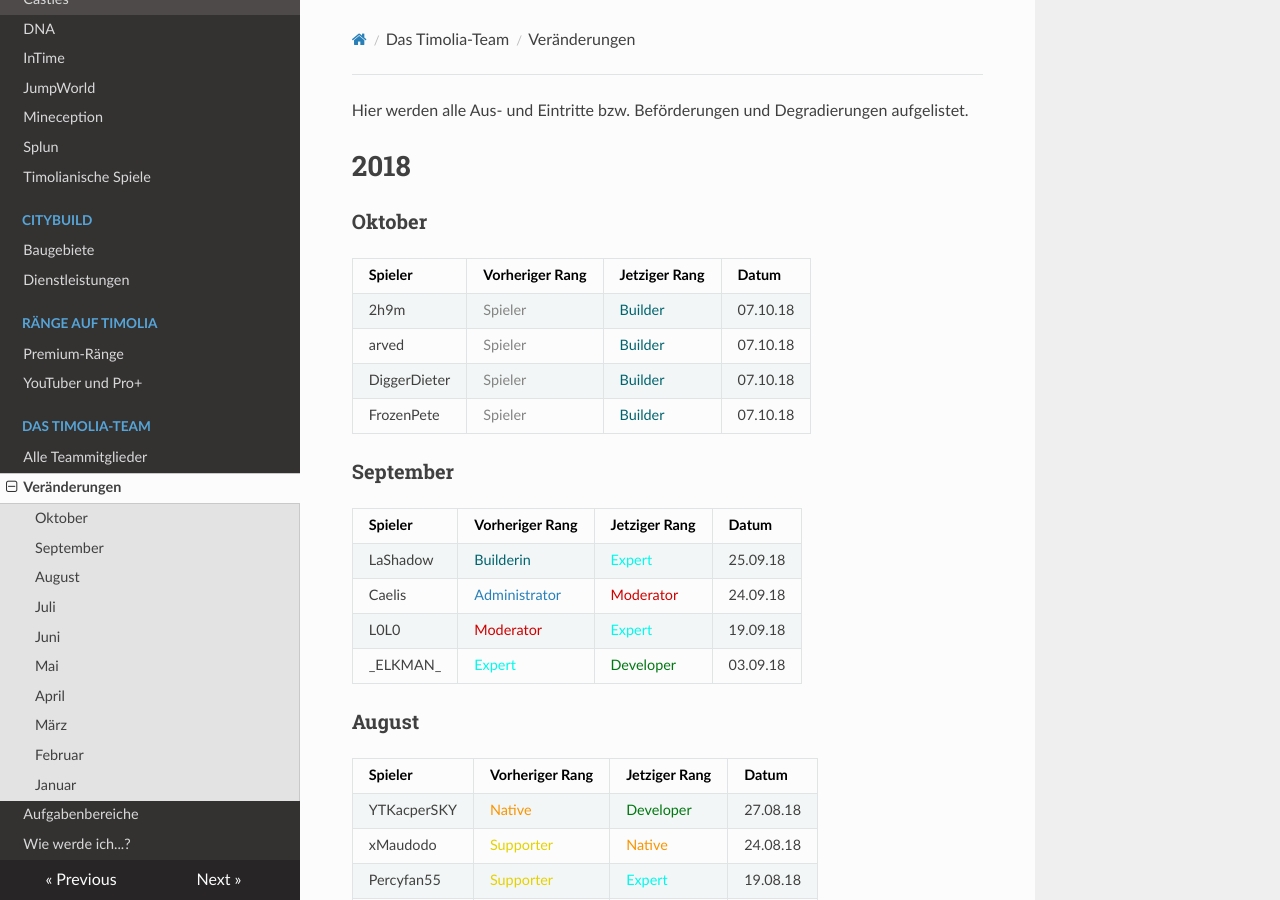
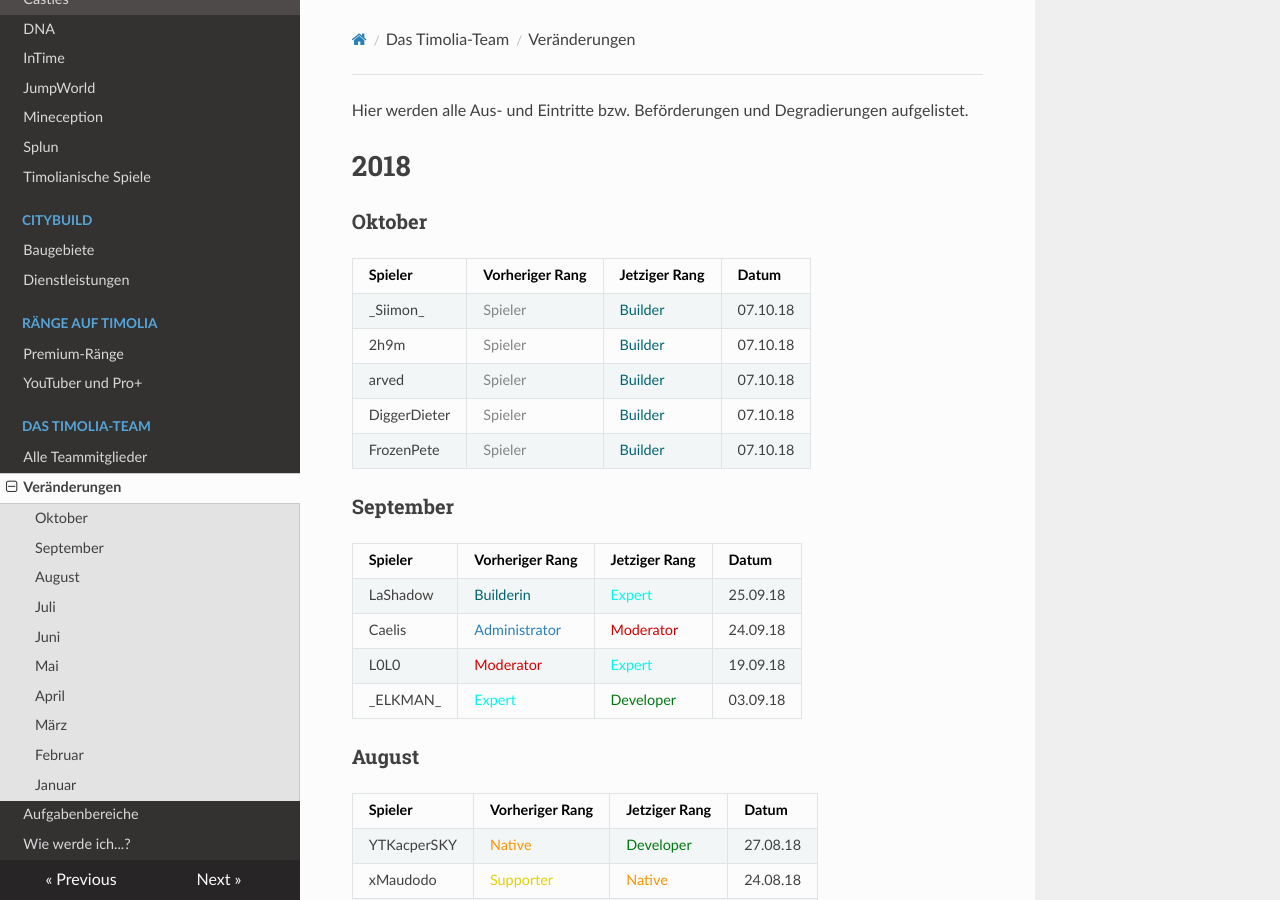
Before and after one commit to TimoliaDE/HowTo, an MkDocs documentation site: the page built from docs/team/changes.md, in a window 1280 px wide and 900 px high. Built offline with MkDocs 1.6.1, drawn with Linux system fonts in a browser that asks for light colours; nearby versions of some CDN libraries; old or Windows-style settings are respelled for this version of MkDocs.

Commit message:
Update changes.md

```diff
--- a/docs/team/changes.md
+++ b/docs/team/changes.md
@@ -5,6 +5,7 @@ Hier werden alle Aus- und Eintritte bzw. Beförderungen und Degradierungen aufge
 ###  <strong>Oktober</strong>
 | Spieler | Vorheriger Rang | Jetziger Rang | Datum |
 | ------ | ------ | ------ | ------ |
+|\_Siimon\_ | <span style="color:#848484">Spieler</span> | <span style="color:#00646F">Builder</span> | 07.10.18  |
 |2h9m | <span style="color:#848484">Spieler</span> | <span style="color:#00646F">Builder</span> | 07.10.18  |
 |arved | <span style="color:#848484">Spieler</span> | <span style="color:#00646F">Builder</span> | 07.10.18  |
 |DiggerDieter | <span style="color:#848484">Spieler</span> | <span style="color:#00646F">Builder</span>  | 07.10.18  |
```
